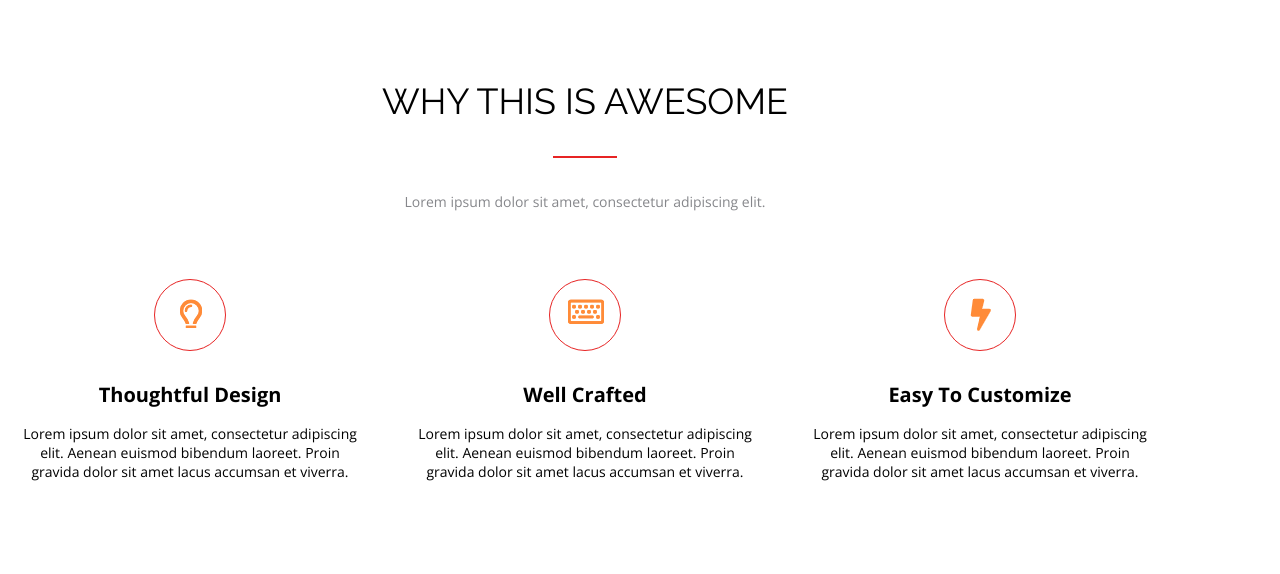
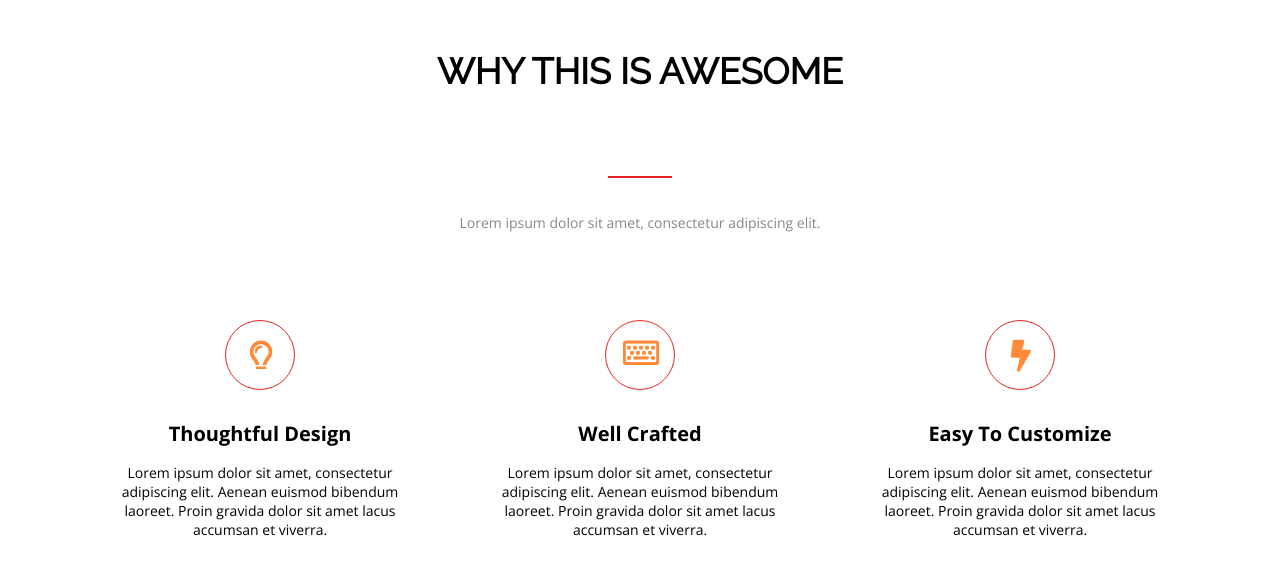
Before and after one commit to Gabber15/FE53-onl-Front-End-Michal-Lichaczewski, a plain HTML site: page homework/index.html in a window 1280 px wide. Drawn offline with nearby package versions, Linux system fonts and the light colour scheme.

Commit message:
ht-1-Michal-Lichaczewski

```diff
--- a/homework/css/header.css
+++ b/homework/css/header.css
@@ -4,14 +4,20 @@
 
 .awesome {
     background-color: #fff;
-    padding: 80px 0;
+    padding: 50px 0;
+
 }
 
 .title {
     font-family: "Raleway";
     font-size: 36px;
-    font-weight: normal;
+    font-weight: 400px;
+    text-transform: uppercase;
     text-align: center;
+    margin-bottom: 50px;
+
+
+
 }
 
 .line {
@@ -19,11 +25,14 @@
     width: 64px;
     margin: auto;
     padding-top: 34px;
+
 }
 
 .description {
-    margin-top: 34px;
+
+    margin-top: 35px;
     margin-bottom: 68px;
+
 }
 
 .description p {
@@ -39,6 +48,7 @@
 
 .info-card {
     width: 350px;
+    padding: 20px
 }
 
 .info-card__img {
--- a/homework/css/style.css
+++ b/homework/css/style.css
@@ -5,6 +5,8 @@ max-width: 1170px;
 padding: 0;
 margin: 0;
 text-decoration: none;
+margin: 0% auto;
+box-sizing: border-box;
 }
 
 html {
@@ -16,5 +18,4 @@ html {
     max-width: 1170px;
     margin: auto;
     padding: 0 15px;
-
 }
```
